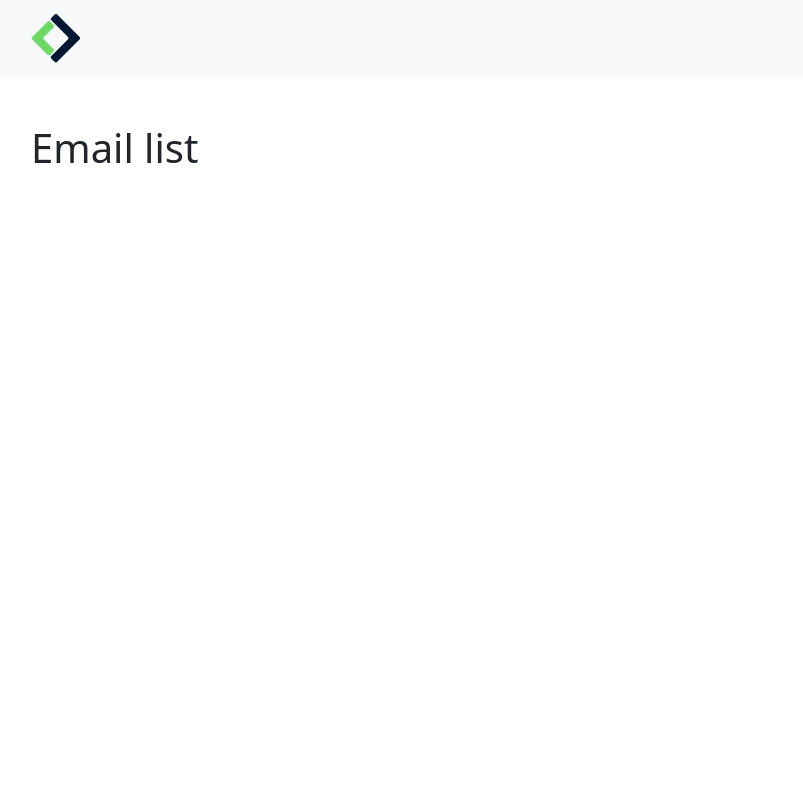
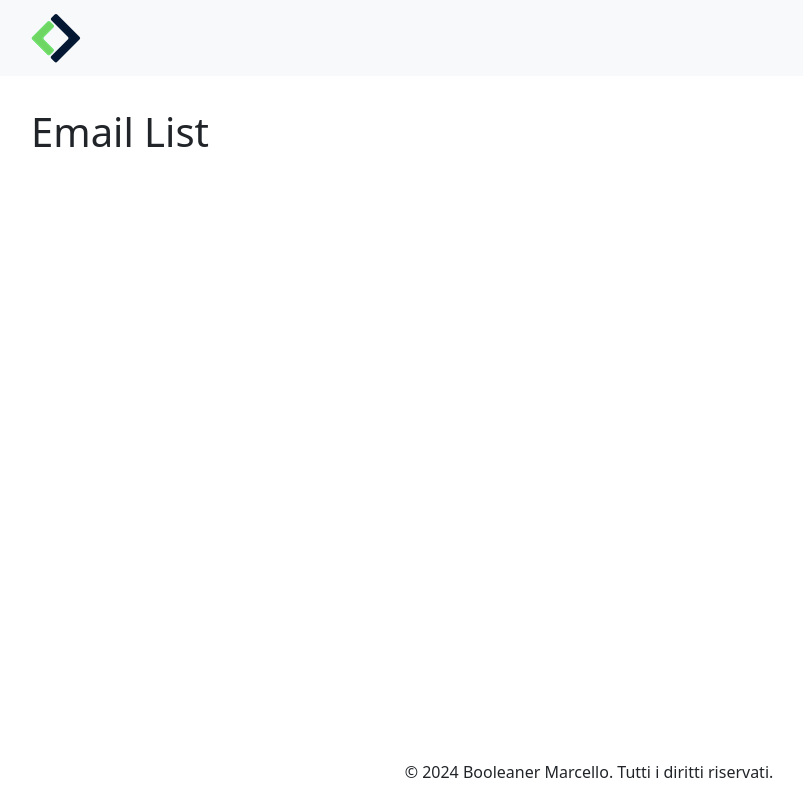
Before and after one commit to MarcelloPescatore/js-email-list, a plain HTML site: page index.html in a window 1280 px wide. Shown: the whole page, without its empty margins (51-854 px from the left). Drawn offline with nearby package versions, Linux system fonts and the light colour scheme; no server answers.

Commit message:
add some content and bootstrap class

```diff
--- a/index.html
+++ b/index.html
@@ -22,7 +22,7 @@
     <title>Email List</title>
 </head>
 
-<body>
+<body class="d-flex flex-column min-vh-100">
     <header>
         <nav class="navbar bg-body-tertiary">
             <div class="container">
@@ -34,9 +34,9 @@
     </header>
     <!-- /header -->
 
-    <main>
-        <div class="container my-5">
-            <h1>Email list</h1>
+    <main class="flex-grow-1">
+        <div class="container my-4">
+            <h1 class="py-2"> Email List</h1>
             <div class="row">
                 <ul class="list-group list-group-flush">
 
@@ -47,6 +47,13 @@
     </main>
     <!-- /main -->
 
+    <footer class="mt-auto">
+        <div class="container d-flex justify-content-center">
+            <p>&copy; 2024 Booleaner Marcello. Tutti i diritti riservati.</p>
+        </div>
+    </footer>
+    <!-- /footer -->
+
     <!-- script link -->
     <script src="./assets/main.js"></script>
 </body>
```
